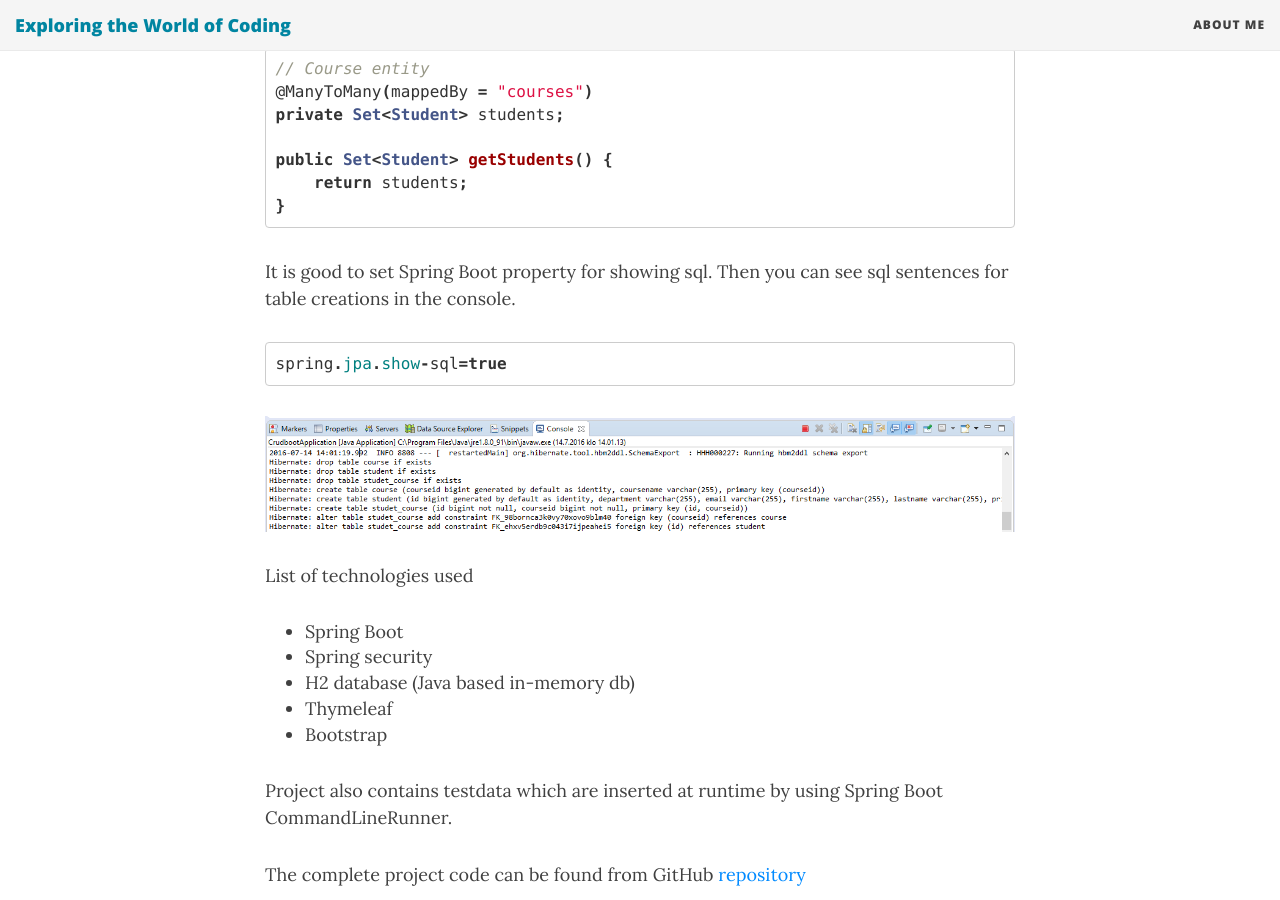
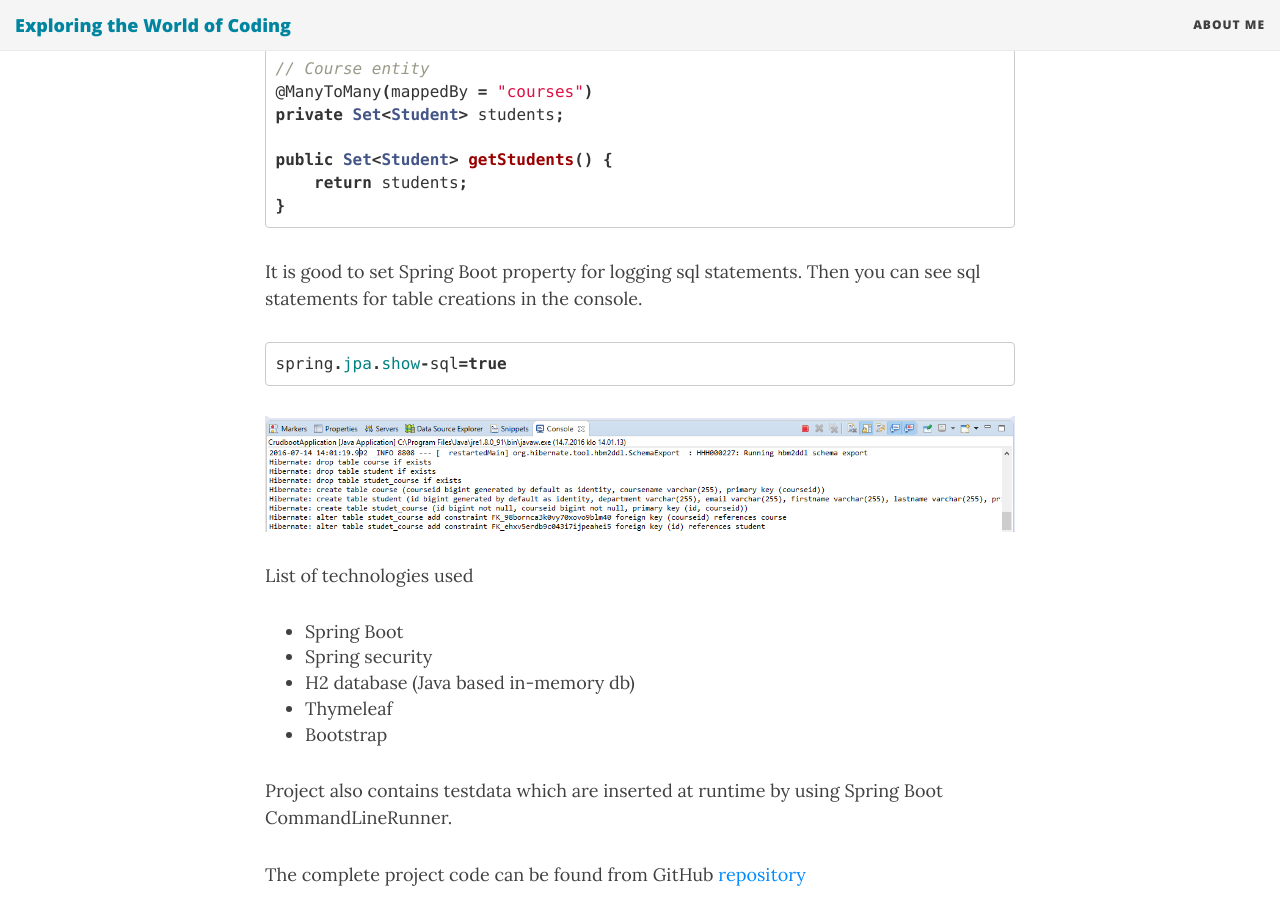
Before and after one commit to juhahinkula/juhahinkula.github.io, a Jekyll site: the page built from _posts/2016-07-16-crudboot-manytomany.markdown, in a window 1280 px wide and 900 px high, scrolled down 1669 px. Built offline with Jekyll 4.4.1, drawn with Linux system fonts in a browser that asks for light colours; nearby versions of some CDN libraries; comment, search, counter and statistics services are not loaded.

Commit message:
changes to post

```diff
--- a/_posts/2016-07-16-crudboot-manytomany.markdown
+++ b/_posts/2016-07-16-crudboot-manytomany.markdown
@@ -38,7 +38,7 @@ public Set<Student> getStudents() {
 }
 {% endhighlight %}
 
-It is good to set Spring Boot property for showing sql. Then you can see sql sentences for table creations in the console.
+It is good to set Spring Boot property for logging sql statements. Then you can see sql statements for table creations in the console.
 
 {% highlight java %}
 spring.jpa.show-sql=true
```
